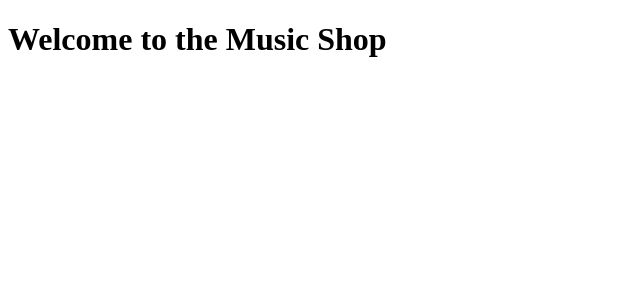
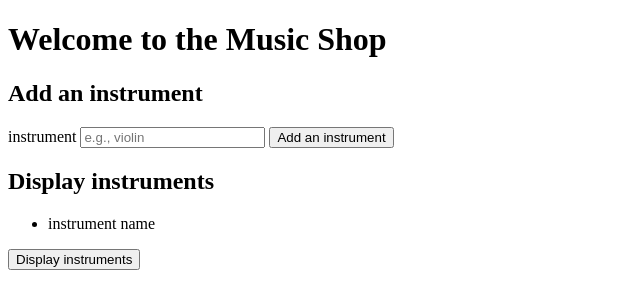
Before and after one commit to SherineB0/My_own_API, a website: page index.html in a window 1280 px wide. Shown: the whole page, without its empty margins (0-640 px from the left). Drawn offline with Linux system fonts and the light colour scheme.

Commit message:
write the code for the html file

```diff
--- a/index.html
+++ b/index.html
@@ -7,5 +7,24 @@
 </head>
 <body>
     <h1>Welcome to the Music Shop</h1>
+
+    <section>
+        <h2>Add an instrument</h2> <!--a heading for our input form-->
+
+        <form id="instrumentForm" aria-label="Add an instrument">
+            <label for="instrument">instrument</label>
+            <input type="text" id="instrument" placeholder="e.g., violin" required> <!--this is the text that will be inside the input form-->
+            <input type="submit" value="Add an instrument"> <!--i think this is the submit button for the form?-->
+        </form>
+    </section>
+
+    <section>
+        <h2>Display instruments</h2>
+        <ul id="instruments">
+            <li>instrument name</li>
+        </ul>
+    </section>
+
+    <button id="display">Display instruments</button>
 </body>
 </html>
```
